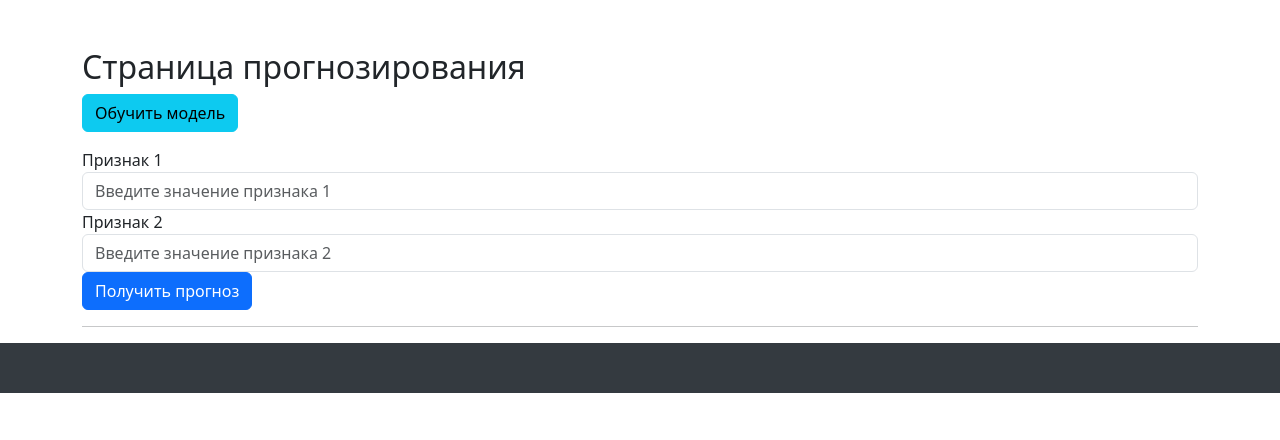
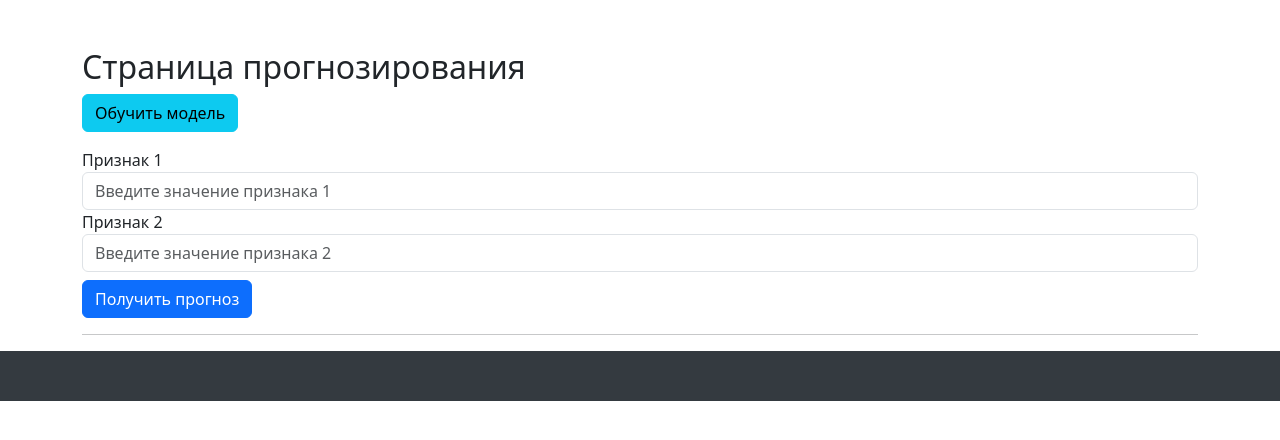
Before and after one commit to Beloglazovaaa/GeekGenius-blog-Django, a Django app: page /prediction-page/ in a window 1280 px wide. Shown: the part 56-496 px from the top of the page. Run offline with Django 3.2, Linux system fonts and the light colour scheme; some libraries are stand-ins or nearby versions.

Commit message:
16 task added

```diff
--- a/myblog/templates/myblog/block/navbar.html
+++ b/myblog/templates/myblog/block/navbar.html
@@ -24,6 +24,7 @@
               <li><a class="dropdown-item" href="{% url 'polynomial_regression' %}">Полиномиальная регрессия</a></li>
               <li><a class="dropdown-item" href="{% url 'gradient_boosting' %}">Градиентный бустинг</a></li>
               <li><a class="dropdown-item" href="{% url 'recurrent_neural_network' %}">Рекурсивная нейронная сеть</a></li>
+                <li><a class="dropdown-item" href="{% url 'prediction-page' %}">Страница прогнозирования</a></li>
             </ul>
           </li>
         </ul>
--- a/myblog/templates/myblog/prediction_page.html
+++ b/myblog/templates/myblog/prediction_page.html
@@ -20,7 +20,7 @@
                 <input type="number" class="form-control" id="feature2" name="feature2"
                        placeholder="Введите значение признака 2" required>
             </div>
-            <button type="submit" class="btn btn-primary mt-8">Получить прогноз</button>
+            <button type="submit" class="btn btn-primary mt-2">Получить прогноз</button>
         </form>
         <hr>
         <div id="predictionResult"></div>
```
